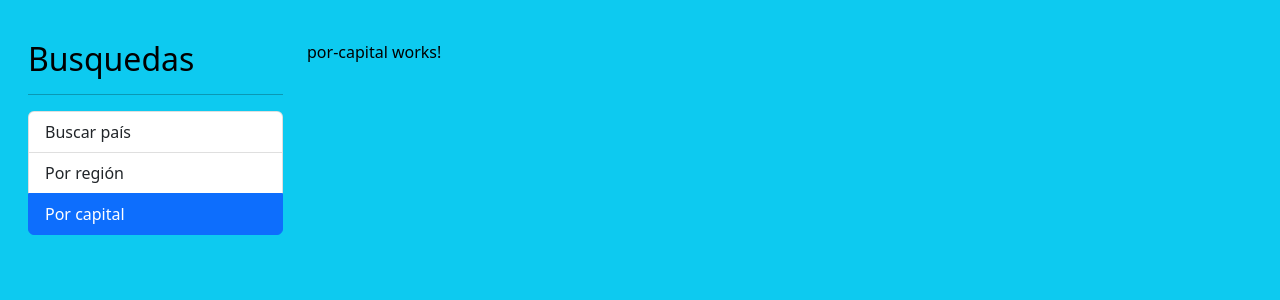
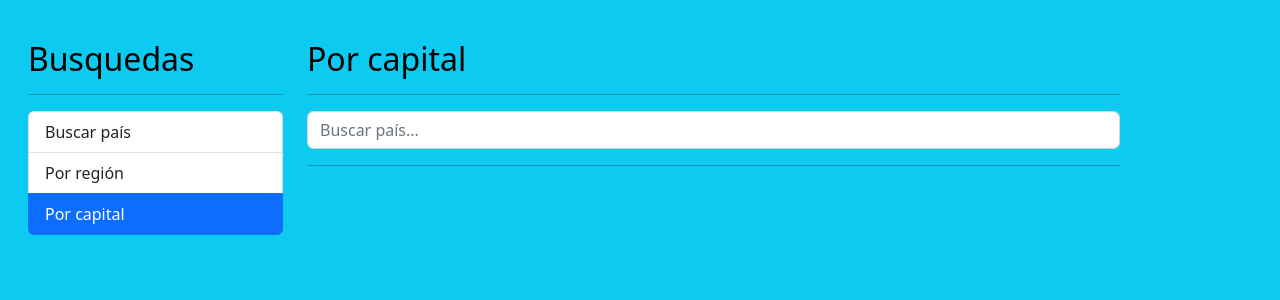
Before and after one commit to juang-10/paisesApp, an Angular app: page /capital in a window 1280 px wide. Shown: the top 300 px of the page. Built offline with nearby package versions, Linux system fonts and the light colour scheme.

Commit message:
feat: maquetació y logica para el componente por capital

```diff
--- a/src/app/pais/pages/por-capital/por-capital.component.html
+++ b/src/app/pais/pages/por-capital/por-capital.component.html
@@ -1 +1,24 @@
-<p>por-capital works!</p>
+<h2>Por capital</h2>
+<hr>
+
+<div class="row">
+  <div class="col">
+    <app-pais-input
+      (onEnter)="buscar($event)"
+      placeholder="Buscar capital"
+    >
+    </app-pais-input>
+  </div>
+</div>
+
+<hr>
+
+<div class="alert alert-danger" *ngIf="hayError">
+  No se encontró nada con el término {{termino}}
+</div>
+
+<div class="row" *ngIf="paises.length > 0">
+  <div class="col">
+    <app-pais-table [paises]="paises"></app-pais-table>
+  </div>
+</div>
--- a/src/app/pais/pages/por-capital/por-capital.component.ts
+++ b/src/app/pais/pages/por-capital/por-capital.component.ts
@@ -1,4 +1,6 @@
 import { Component, OnInit } from '@angular/core';
+import { Country } from '../../interfaces/pais-interface';
+import { PaisService } from '../../services/pais.service';
 
 @Component({
   selector: 'app-por-capital',
@@ -6,11 +8,26 @@
   styles: [
   ]
 })
-export class PorCapitalComponent implements OnInit {
+export class PorCapitalComponent {
 
-  constructor() { }
+  termino: string = '';
+  hayError: boolean = false;
+  paises: Country[] = [];
+
+  constructor(private paisService: PaisService) { }
 
   ngOnInit(): void {
   }
 
+  buscar(termino: string) {
+    this.hayError = false;
+    this.termino = termino;
+    this.paisService.buscarCapital(termino)
+      .subscribe((paises) => {
+        this.paises = paises
+      }, (err) => {
+        this.hayError = true;
+        this.paises = [];
+      });
+  }
 }
```
